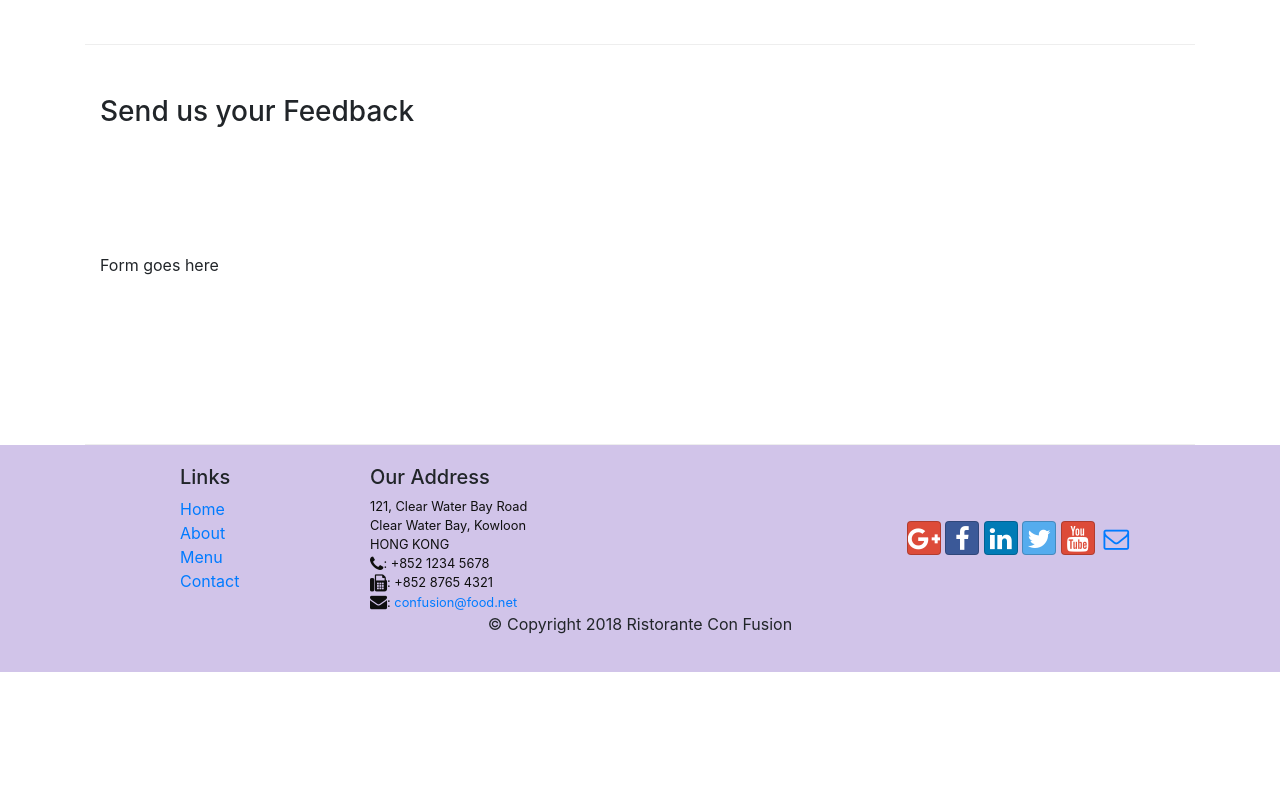
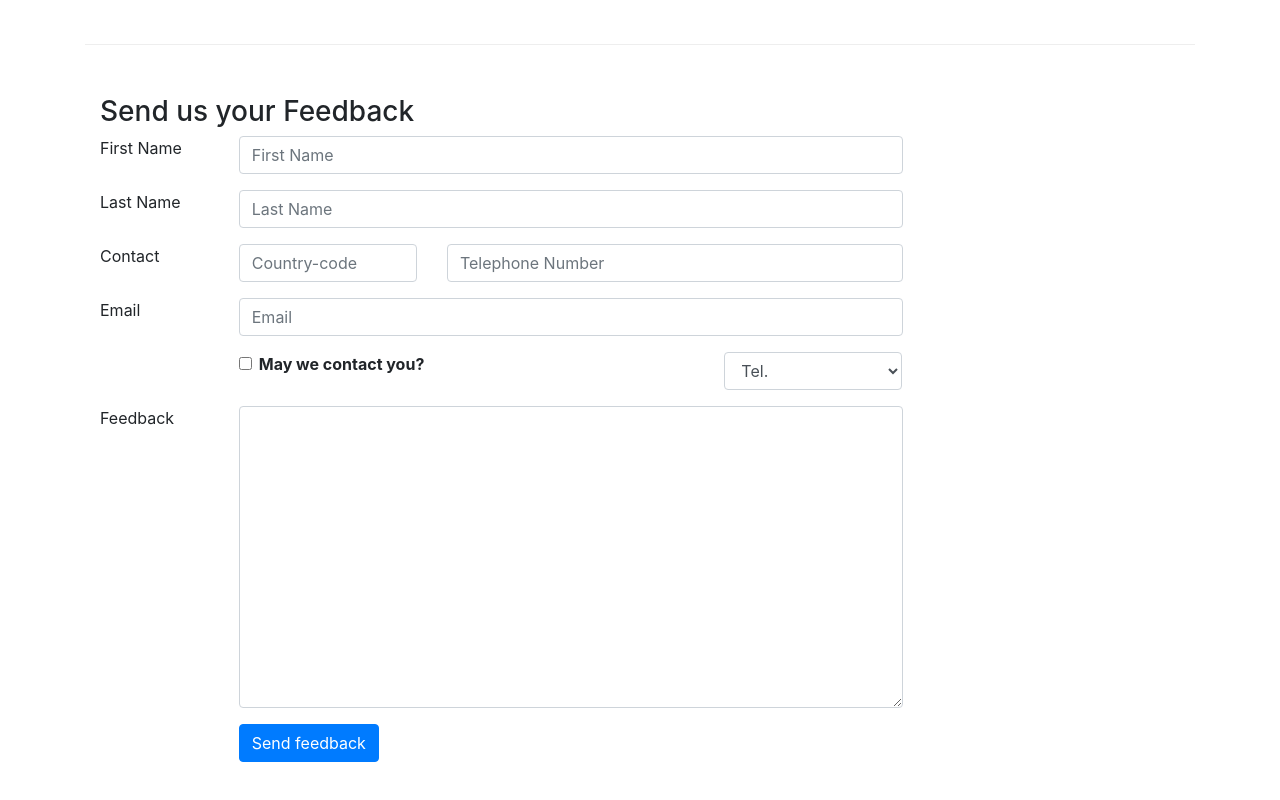
Before and after one commit to ai-rohit/Bootstrap-Project-Confusion, a website: page contactus.html in a window 1280 px wide. Shown: the part 820-1620 px from the top of the page. Before the commit the page ends 1492 px from the top, so only its background shows below. Drawn offline with nearby package versions, Linux system fonts and the light colour scheme.

Commit message:
forms and buttons

```diff
--- a/contactus.html
+++ b/contactus.html
@@ -92,7 +92,70 @@
               <h3>Send us your Feedback</h3>
            </div>
             <div class="col-12 col-md-9">
-                Form goes here
+                <form>
+                    <div class="form-group row">
+                        <label for="firstname" class="col-md-2 cd-form-label">First&nbsp;Name</label>
+                        <div class="col-md-10">
+                            <input type="text" id="firstname" class="form-control" name="firstname" placeholder="First Name">
+                        </div>
+                    </div>
+
+                    <div class="form-group row">
+                        <label for="lastname" class="col-md-2 cd-form-label">Last&nbsp;Name</label>
+                        <div class="col-md-10">
+                            <input type="text" id="lastname" class="form-control" name="lastname" placeholder="Last Name">
+                        </div>
+                    </div>
+
+                    <div class="form-group row">
+                        <label for="tel-num" class="col-12 col-md-2">Contact</label>
+                        <div class="col-5 col-md-3">
+                            <input type="tel" class="form-control" id="tel-code" name="countrycode" placeholder="Country-code">
+                        </div>
+
+                        <div class="col-7 col-md-7">
+                            <input type="tel" id="tel-num" class="form-control" name="telephonenum" placeholder="Telephone Number">
+                        </div>
+                    </div>
+
+                    <div class="form-group row">
+                        <label for="emailid" class="col-12 col-md-2">Email</label>
+                        <div class="col-12 col-md-10">
+                            <input type="email" class="form-control" id="emailid" name="emailid" placeholder="Email">
+                        </div>
+                    </div>
+
+                    <div class="form-group row">
+                        <div class="col-md-6 offset-md-2">
+                            <div class="form-check">
+                                <input type="checkbox" class="form-check-input" name="approve" id="approve" value="">
+                                <label class="form-check-label" for="approve"><strong>May we contact you?</strong></label>
+                            </div>
+                        </div>
+
+                        <div class="col-md-3 offset-md-1">
+                            <select class="form-control">
+                                <option>Tel.</option>
+                                <option>Email</option>
+                            </select>
+
+                        </div>
+                    </div>
+
+                    <div class="form-group row">
+                        <label for="feedback" class="col-md-2">Feedback
+                        </label>
+                        <div class="col-md-10">
+                        <textarea id="feedback" class="form-control" name="feedback" rows="12"></textarea>
+                        </div>
+                    </div>
+
+                    <div class="form-group row">
+                        <div class="offset-md-2 col-md-10">
+                            <button class="btn btn-primary">Send feedback</button>
+                        </div>
+                    </div>
+                </form>
             </div>
              <div class="col-12 col-md">
             </div>
```
